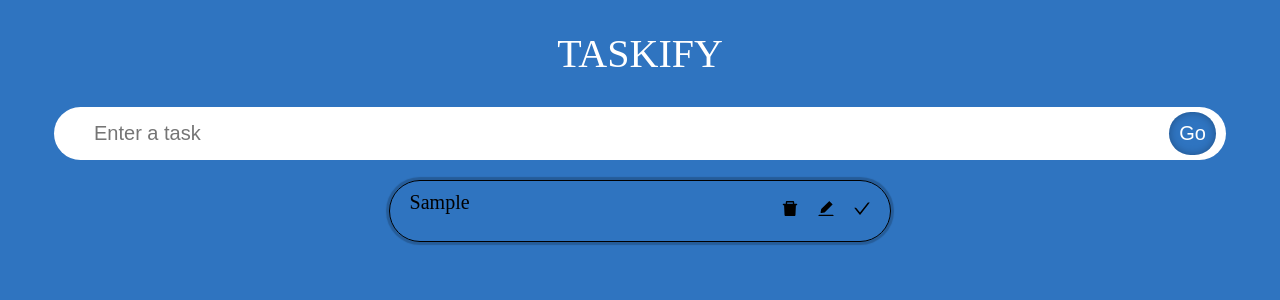
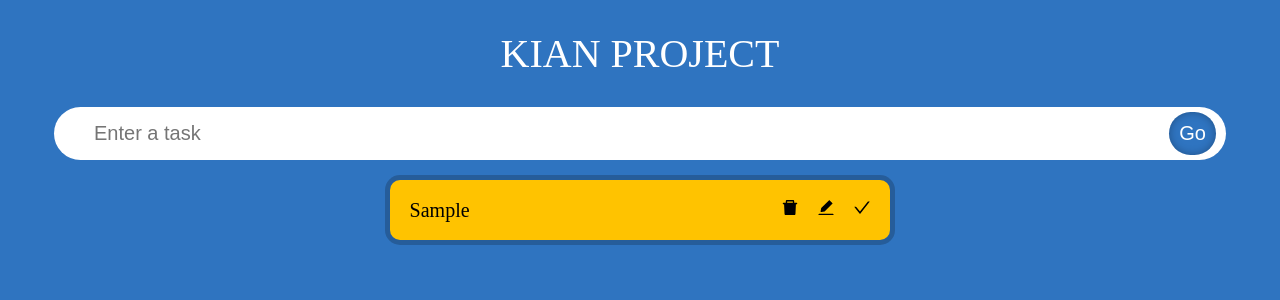
Before and after one commit to kiancodemy/Typescript, a React (Vite) app: page / in a window 1280 px wide. Both pictures are taken after typing "Sample" into the empty fields and a click on the button "Go". Shown: the top 300 px of the page. Built offline with nearby package versions, Linux system fonts and the light colour scheme; a web font is replaced by a local one.

Commit message:
'add-bottons'

```diff
--- a/src/App.tsx
+++ b/src/App.tsx
@@ -17,7 +17,7 @@ const App: React.FC = () => {
   };
   return (
     <div className="App">
-      <span className="heading">taskify</span>
+      <span className="heading">kian project</span>
       <Input handleAdd={handleAdd} todo={todo} settodo={settodo} />
       <Todoslist todos={todos} settodos={settodos}></Todoslist>
     </div>
--- a/src/component/Singletodo.tsx
+++ b/src/component/Singletodo.tsx
@@ -9,17 +9,32 @@ interface lists {
 }
 
 export default function Singletodo({ todo, todos, settodos }: lists) {
+  const handledone = (id: number) => {
+    const map = todos.map((element) =>
+      element.id === id ? { ...todo, isdone: !element.isdone } : todo
+    );
+    settodos(map);
+  };
+  const handledelete = (id: number) => {
+    const filtered = todos.filter((element) => element.id !== id);
+    settodos(filtered);
+  };
   return (
     <form className="sing-from">
-      <span className="single-text">{todo.todo}</span>
+      {todo.isdone ? (
+        <s className="single-text">{todo.todo}</s>
+      ) : (
+        <span className="single-text">{todo.todo}</span>
+      )}
+
       <div className="icon-container">
-        <span className="icon">
+        <span className="icon" onClick={() => handledelete(todo.id)}>
           <AiFillDelete />
         </span>
         <span className="icon">
           <AiFillEdit />
         </span>
-        <span className="icon">
+        <span onClick={() => handledone(todo.id)} className="icon">
           <AiOutlineCheck />
         </span>
       </div>
--- a/src/component/input.css
+++ b/src/component/input.css
@@ -61,21 +61,26 @@ body {
   display: flex;
   flex-basis: 40%;
   border: 1px solid black;
-  box-shadow: 0 0 1px 3px rgba(0, 0, 0, 0.2);
-  border-radius: 50px;
+  box-shadow: 0 0 0 5px rgba(0, 0, 0, 0.2);
+  border-radius: 10px;
+  border: none;
   margin-top: 20px;
   flex-shrink: 1;
+  background-color: #ffc300;
 
   justify-content: right;
   transition: 0.5s all;
 }
 .sing-from:hover {
-  box-shadow: 0 1px 3px 6px #1a3758;
+  box-shadow: 0 0 5px 5px #e2c45f;
 }
 .single-text {
   font-size: 20px;
   text-align: left;
   margin-right: auto;
+  display: flex;
+  justify-content: center;
+  align-items: center;
 }
 .icon-container {
   display: flex;
@@ -88,5 +93,5 @@ body {
   transition: 0.3s;
 }
 .icon:hover {
-  transform: scale(1.4);
+  transform: scale(1.3);
 }
```
